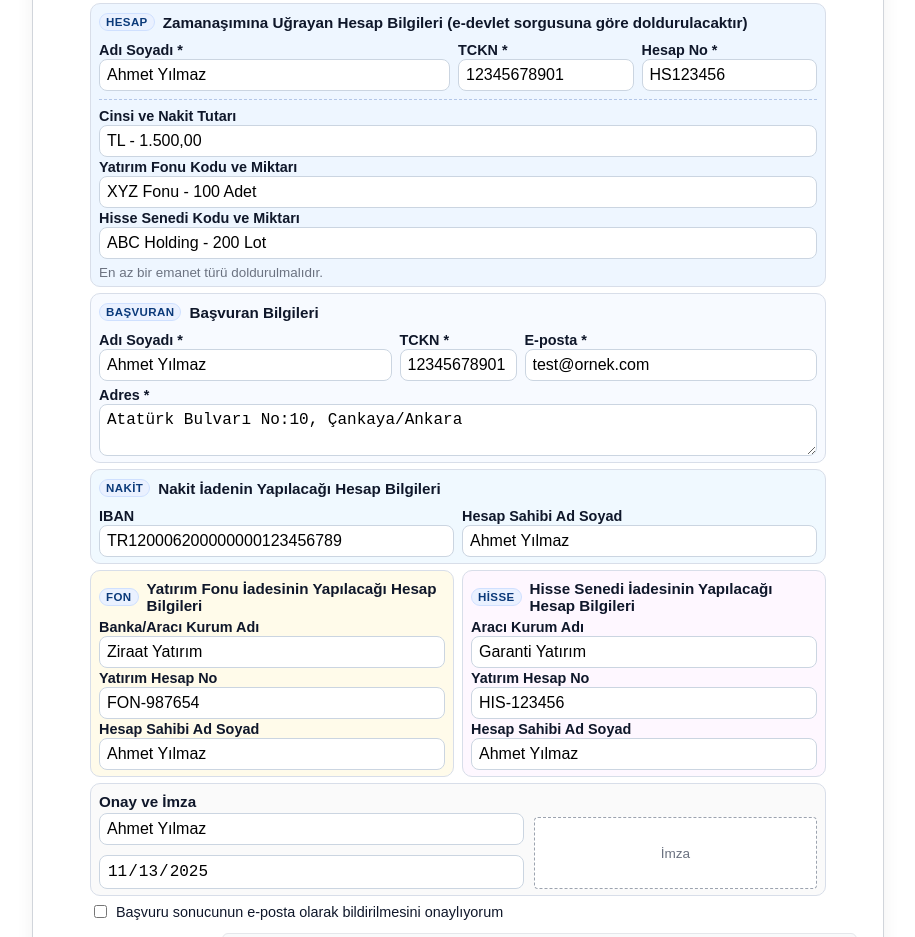
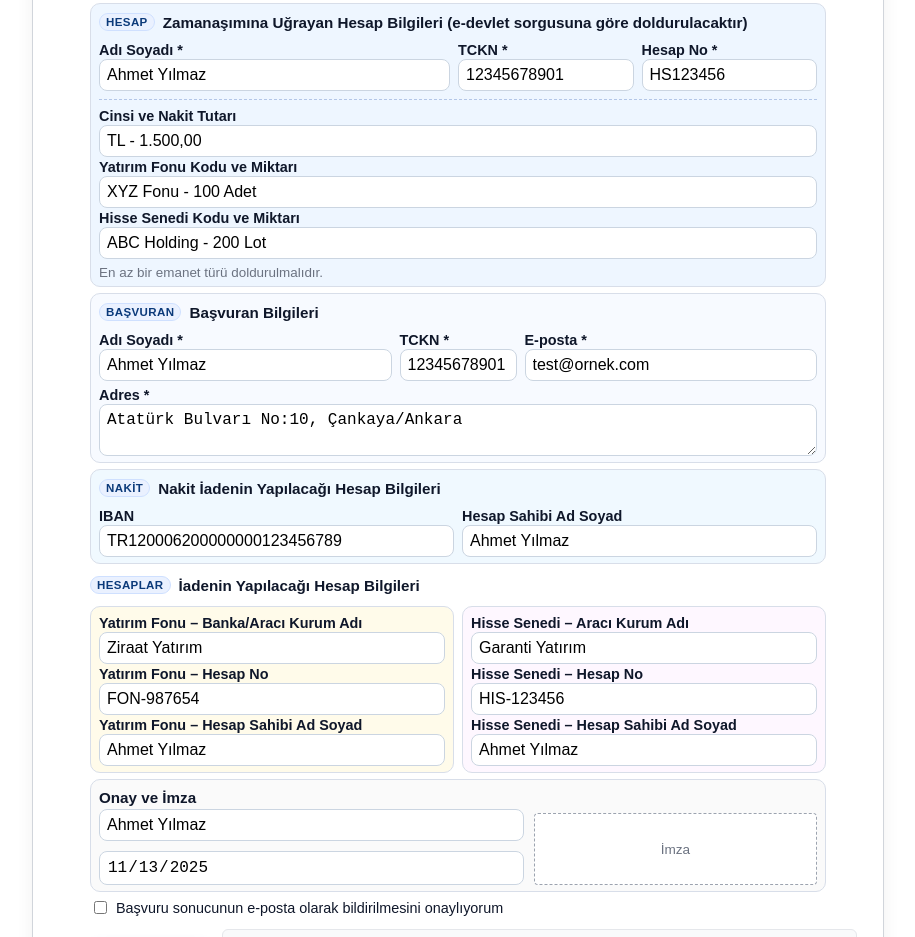
Before and after one commit to ytm-spk/YTM_ZA, a plain HTML site: page index.html in a window 1280 px wide. Shown: the part 267-1204 px from the top of the page, without its empty margins (182-1097 px from the left). Drawn offline with nearby package versions, Linux system fonts and the light colour scheme.

Commit message:
Update index.html

```diff
--- a/index.html
+++ b/index.html
@@ -253,20 +253,32 @@ textarea{ min-height:44px; }
           </div>
 
           <!-- Fon + Hisse -->
+          <h4 style="margin-top:12px;"><span class="tag">HESAPLAR</span> İadenin Yapılacağı Hesap Bilgileri</h4>
+
 <div class="dual-section">
     <div class="bolumkutu fon" id="sec-fon">
-              <h4><span class="tag">FON</span>Yatırım Fonu İadesinin Yapılacağı Hesap Bilgileri</h4>
-              <label>Banka/Aracı Kurum Adı</label><input type="text" id="fon_banka">
-              <label>Yatırım Hesap No</label><input type="text" id="fon_hesap">
-              <label>Hesap Sahibi Ad Soyad</label><input type="text" id="fon_adsoyad">
+        <label>Yatırım Fonu – Banka/Aracı Kurum Adı</label>
+        <input type="text" id="fon_banka">
+
+        <label>Yatırım Fonu – Hesap No</label>
+        <input type="text" id="fon_hesap">
+
+        <label>Yatırım Fonu – Hesap Sahibi Ad Soyad</label>
+        <input type="text" id="fon_adsoyad">
     </div>
+
     <div class="bolumkutu hisse" id="sec-hisse">
-              <h4><span class="tag">HİSSE</span> Hisse  Senedi İadesinin Yapılacağı Hesap Bilgileri</h4>
-              <label>Aracı Kurum Adı</label><input type="text" id="hisse_banka">
-              <label>Yatırım Hesap No</label><input type="text" id="hisse_hesap">
-              <label>Hesap Sahibi Ad Soyad</label><input type="text" id="hisse_adsoyad">
+        <label>Hisse Senedi – Aracı Kurum Adı</label>
+        <input type="text" id="hisse_banka">
+
+        <label>Hisse Senedi – Hesap No</label>
+        <input type="text" id="hisse_hesap">
+
+        <label>Hisse Senedi – Hesap Sahibi Ad Soyad</label>
+        <input type="text" id="hisse_adsoyad">
     </div>
 </div>
+
 
           <!-- Onay ve İmza -->
           <div class="bolumkutu imza" id="sec-imza">
```
Lines whose indentation alone changed are shown as unchanged.
